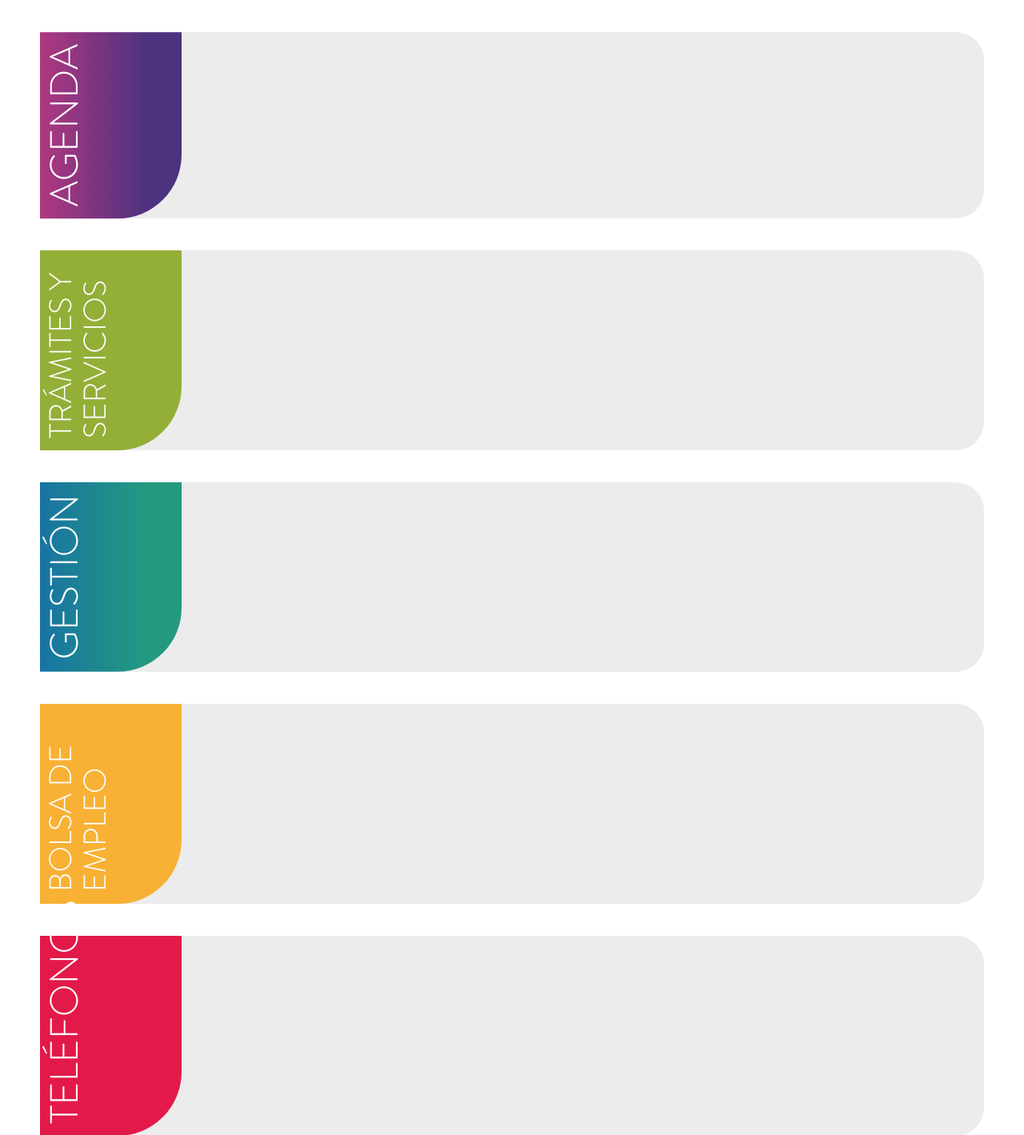
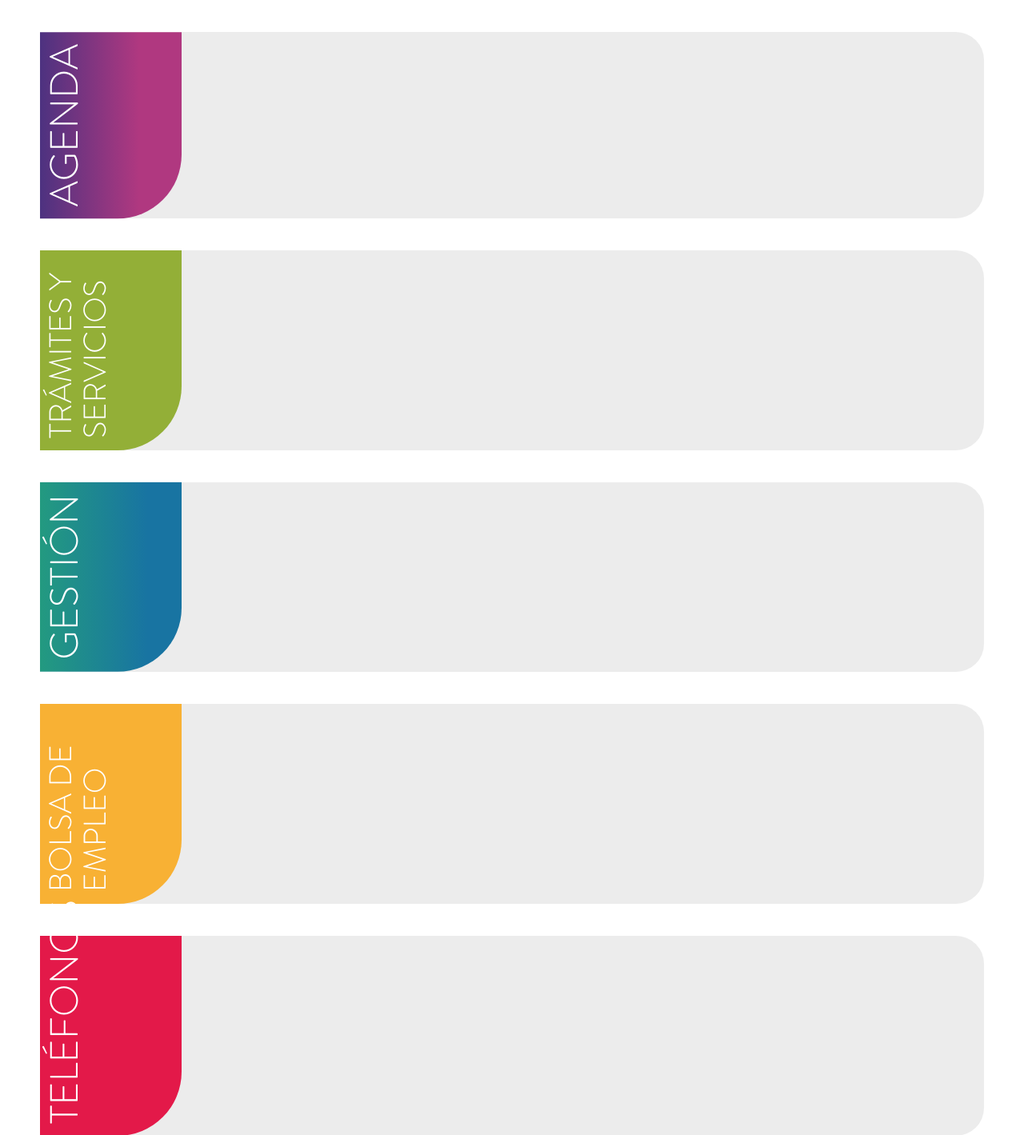
Before and after one commit to lacuevatv/sitio-mvl, a PHP site: template web/pages/inicio.php in a window 1280 px wide. Shown: the part 151-1570 px from the top of the page at 80% size. Run offline with PHP 8.4, Linux system fonts and the light colour scheme; the template is opened without the code that fills it, so the values that code supplies are empty; some libraries are stand-ins or nearby versions.

Commit message:
errores de css corregidos

```diff
--- a/web/assets/css/sass/home.scss
+++ b/web/assets/css/sass/home.scss
@@ -1008,25 +1008,25 @@
 
 /*DEGRADADOS*/
 h2.degradado-agenda {
-    background: rgba(77,50,128,1);/* Old Browsers */
-    background: -moz-linear-gradient(left, rgba(77,50,128,1) 0%, rgba(77,50,128,1) 24%, rgba(176,56,128,1) 100%); /* FF3.6+ */
-    background: -webkit-gradient(left top, right top, color-stop(0%, rgba(77,50,128,1)), color-stop(24%, rgba(77,50,128,1)), color-stop(100%, rgba(176,56,128,1)));/* Chrome, Safari4+ */
-    background: -webkit-linear-gradient(left, rgba(77,50,128,1) 0%, rgba(77,50,128,1) 24%, rgba(176,56,128,1) 100%); /* Chrome10+,Safari5.1+ */
-    background: -o-linear-gradient(left, rgba(77,50,128,1) 0%, rgba(77,50,128,1) 24%, rgba(176,56,128,1) 100%); /* Opera 11.10+ */
-    background: -ms-linear-gradient(left, rgba(77,50,128,1) 0%, rgba(77,50,128,1) 24%, rgba(176,56,128,1) 100%); /* IE 10+ */
-    background: linear-gradient(to right, rgba(77,50,128,1) 0%, rgba(77,50,128,1) 24%, rgba(176,56,128,1) 100%);/* W3C */
-    filter: progid:DXImageTransform.Microsoft.gradient( startColorstr='#4d3280', endColorstr='#b03880', GradientType=1 );/* IE6-9 */
+    background: rgba(176,56,128,1);/* Old Browsers */
+    background: -moz-linear-gradient(left, rgba(176,56,128,1) 0%, rgba(176,56,128,1) 30%, rgba(77,50,128,1) 100%); /* FF3.6+ */
+    background: -webkit-gradient(left top, right top, color-stop(0%, rgba(176,56,128,1)), color-stop(30%, rgba(176,56,128,1)), color-stop(100%, rgba(77,50,128,1)));/* Chrome, Safari4+ */
+    background: -webkit-linear-gradient(left, rgba(176,56,128,1) 0%, rgba(176,56,128,1) 30%, rgba(77,50,128,1) 100%); /* Chrome10+,Safari5.1+ */
+    background: -o-linear-gradient(left, rgba(176,56,128,1) 0%, rgba(176,56,128,1) 30%, rgba(77,50,128,1) 100%); /* Opera 11.10+ */
+    background: -ms-linear-gradient(left, rgba(176,56,128,1) 0%, rgba(176,56,128,1) 30%, rgba(77,50,128,1) 100%); /* IE 10+ */
+    background: linear-gradient(to right, rgba(176,56,128,1) 0%, rgba(176,56,128,1) 30%, rgba(77,50,128,1) 100%);/* W3C */
+    filter: progid:DXImageTransform.Microsoft.gradient( startColorstr='#b03880', endColorstr='#4d3280', GradientType=1 );/* IE6-9 */
 }
 
 h2.degadado-gestion {
-    background: rgba(35,154,128,1);/* Old Browsers */
-    background: -moz-linear-gradient(left, rgba(35,154,128,1) 0%, rgba(35,154,128,1) 24%, rgba(24,116,162,1) 100%); /* FF3.6+ */
-    background: -webkit-gradient(left top, right top, color-stop(0%, rgba(35,154,128,1)), color-stop(24%, rgba(35,154,128,1)), color-stop(100%, rgba(24,116,162,1)));/* Chrome, Safari4+ */
-    background: -webkit-linear-gradient(left, rgba(35,154,128,1) 0%, rgba(35,154,128,1) 24%, rgba(24,116,162,1) 100%); /* Chrome10+,Safari5.1+ */
-    background: -o-linear-gradient(left, rgba(35,154,128,1) 0%, rgba(35,154,128,1) 24%, rgba(24,116,162,1) 100%); /* Opera 11.10+ */
-    background: -ms-linear-gradient(left, rgba(35,154,128,1) 0%, rgba(35,154,128,1) 24%, rgba(24,116,162,1) 100%); /* IE 10+ */
-    background: linear-gradient(to right, rgba(35,154,128,1) 0%, rgba(35,154,128,1) 24%, rgba(24,116,162,1) 100%);/* W3C */
-    filter: progid:DXImageTransform.Microsoft.gradient( startColorstr='#239a80', endColorstr='#1874a2', GradientType=1 );/* IE6-9 */
+    background: rgba(24,116,162,1);/* Old Browsers */
+    background: -moz-linear-gradient(left, rgba(24,116,162,1) 0%, rgba(24,116,162,1) 24%, rgba(35,154,128,1) 100%); /* FF3.6+ */
+    background: -webkit-gradient(left top, right top, color-stop(0%, rgba(24,116,162,1)), color-stop(24%, rgba(35,154,128,1)), color-stop(100%, rgba(24,116,162,1)));/* Chrome, Safari4+ */
+    background: -webkit-linear-gradient(left, rgba(24,116,162,1) 0%, rgba(24,116,162,1) 24%, rgba(35,154,128,1) 100%); /* Chrome10+,Safari5.1+ */
+    background: -o-linear-gradient(left, rgba(24,116,162,1) 0%, rgba(24,116,162,1) 24%, rgba(35,154,128,1) 100%); /* Opera 11.10+ */
+    background: -ms-linear-gradient(left, rgba(24,116,162,1) 0%, rgba(24,116,162,1) 24%, rgba(35,154,128,1) 100%); /* IE 10+ */
+    background: linear-gradient(to right, rgba(24,116,162,1) 0%, rgba(24,116,162,1) 24%, rgba(35,154,128,1) 100%);/* W3C */
+    filter: progid:DXImageTransform.Microsoft.gradient( startColorstr='#1874a2', endColorstr='#239a80', GradientType=1 );/* IE6-9 */
 }
 
 h2.degradado-agenda-vertical {
--- a/web/assets/css/sass/sidebar.scss
+++ b/web/assets/css/sass/sidebar.scss
@@ -1,5 +1,6 @@
 .sidebar-wrapper {
 	background-color: $color-gris-fondo;
+	@include border-radius(20px);
 }
 
 .sidebar-title {
--- a/web/assets/css/style.css
+++ b/web/assets/css/style.css
@@ -1601,39 +1601,39 @@ MENUS
 
 /*DEGRADADOS*/
 h2.degradado-agenda {
-  background: #4d3280;
+  background: #b03880;
   /* Old Browsers */
-  background: -moz-linear-gradient(left, #4d3280 0%, #4d3280 24%, #b03880 100%);
+  background: -moz-linear-gradient(left, #b03880 0%, #b03880 30%, #4d3280 100%);
   /* FF3.6+ */
-  background: -webkit-gradient(left top, right top, color-stop(0%, #4d3280), color-stop(24%, #4d3280), color-stop(100%, #b03880));
+  background: -webkit-gradient(left top, right top, color-stop(0%, #b03880), color-stop(30%, #b03880), color-stop(100%, #4d3280));
   /* Chrome, Safari4+ */
-  background: -webkit-linear-gradient(left, #4d3280 0%, #4d3280 24%, #b03880 100%);
+  background: -webkit-linear-gradient(left, #b03880 0%, #b03880 30%, #4d3280 100%);
   /* Chrome10+,Safari5.1+ */
-  background: -o-linear-gradient(left, #4d3280 0%, #4d3280 24%, #b03880 100%);
+  background: -o-linear-gradient(left, #b03880 0%, #b03880 30%, #4d3280 100%);
   /* Opera 11.10+ */
-  background: -ms-linear-gradient(left, #4d3280 0%, #4d3280 24%, #b03880 100%);
+  background: -ms-linear-gradient(left, #b03880 0%, #b03880 30%, #4d3280 100%);
   /* IE 10+ */
-  background: linear-gradient(to right, #4d3280 0%, #4d3280 24%, #b03880 100%);
+  background: linear-gradient(to right, #b03880 0%, #b03880 30%, #4d3280 100%);
   /* W3C */
-  filter: progid:DXImageTransform.Microsoft.gradient( startColorstr='#4d3280', endColorstr='#b03880', GradientType=1 );
+  filter: progid:DXImageTransform.Microsoft.gradient( startColorstr='#b03880', endColorstr='#4d3280', GradientType=1 );
   /* IE6-9 */ }
 
 h2.degadado-gestion {
-  background: #239a80;
+  background: #1874a2;
   /* Old Browsers */
-  background: -moz-linear-gradient(left, #239a80 0%, #239a80 24%, #1874a2 100%);
+  background: -moz-linear-gradient(left, #1874a2 0%, #1874a2 24%, #239a80 100%);
   /* FF3.6+ */
-  background: -webkit-gradient(left top, right top, color-stop(0%, #239a80), color-stop(24%, #239a80), color-stop(100%, #1874a2));
+  background: -webkit-gradient(left top, right top, color-stop(0%, #1874a2), color-stop(24%, #239a80), color-stop(100%, #1874a2));
   /* Chrome, Safari4+ */
-  background: -webkit-linear-gradient(left, #239a80 0%, #239a80 24%, #1874a2 100%);
+  background: -webkit-linear-gradient(left, #1874a2 0%, #1874a2 24%, #239a80 100%);
   /* Chrome10+,Safari5.1+ */
-  background: -o-linear-gradient(left, #239a80 0%, #239a80 24%, #1874a2 100%);
+  background: -o-linear-gradient(left, #1874a2 0%, #1874a2 24%, #239a80 100%);
   /* Opera 11.10+ */
-  background: -ms-linear-gradient(left, #239a80 0%, #239a80 24%, #1874a2 100%);
+  background: -ms-linear-gradient(left, #1874a2 0%, #1874a2 24%, #239a80 100%);
   /* IE 10+ */
-  background: linear-gradient(to right, #239a80 0%, #239a80 24%, #1874a2 100%);
+  background: linear-gradient(to right, #1874a2 0%, #1874a2 24%, #239a80 100%);
   /* W3C */
-  filter: progid:DXImageTransform.Microsoft.gradient( startColorstr='#239a80', endColorstr='#1874a2', GradientType=1 );
+  filter: progid:DXImageTransform.Microsoft.gradient( startColorstr='#1874a2', endColorstr='#239a80', GradientType=1 );
   /* IE6-9 */ }
 
 h2.degradado-agenda-vertical {
@@ -1964,7 +1964,11 @@ h2.degradado-agenda-vertical {
 10.0 SIDEBAR
 --------------------------------------------------------------*/
 .sidebar-wrapper {
-  background-color: #ececec; }
+  background-color: #ececec;
+  -webkit-border-radius: 20px;
+  -moz-border-radius: 20px;
+  -ms-border-radius: 20px;
+  border-radius: 20px; }
 
 .sidebar-title {
   background: #822b78;
```
Also changed, not shown: 1 other file.
